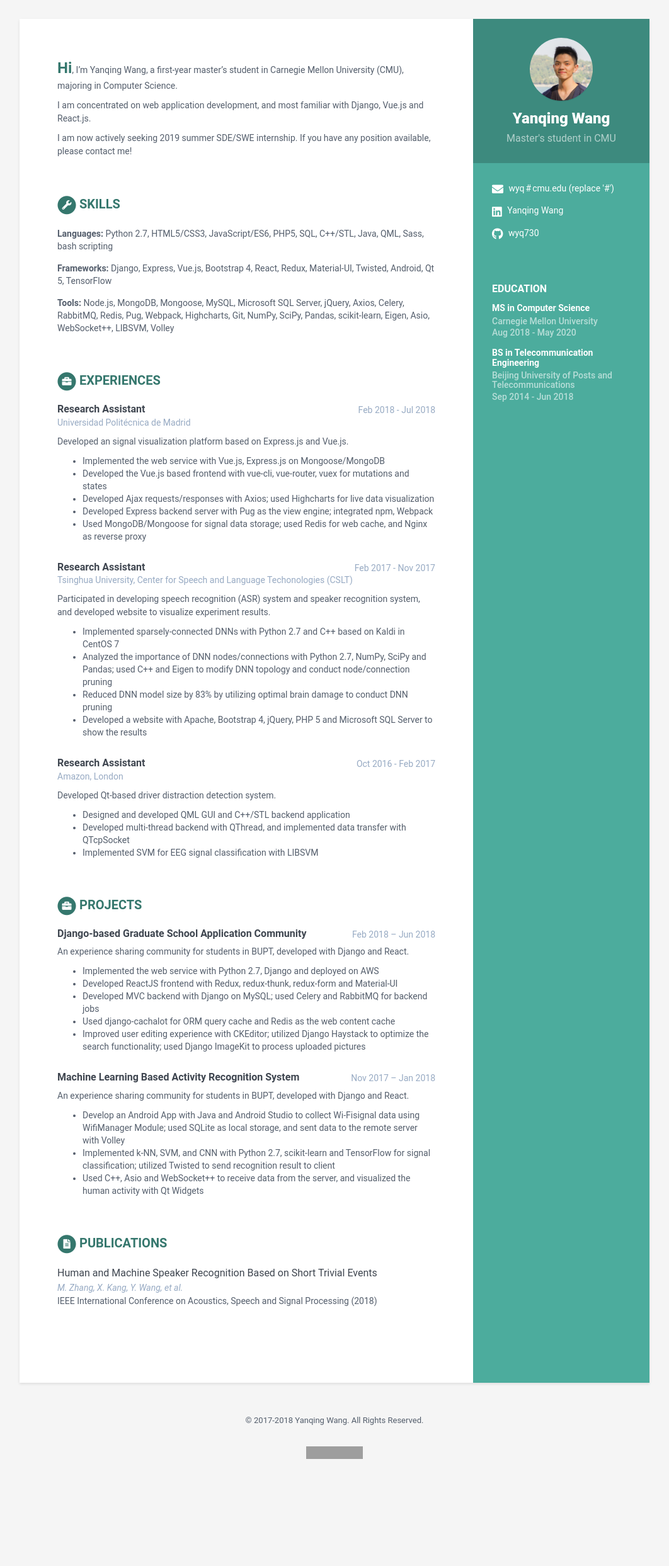
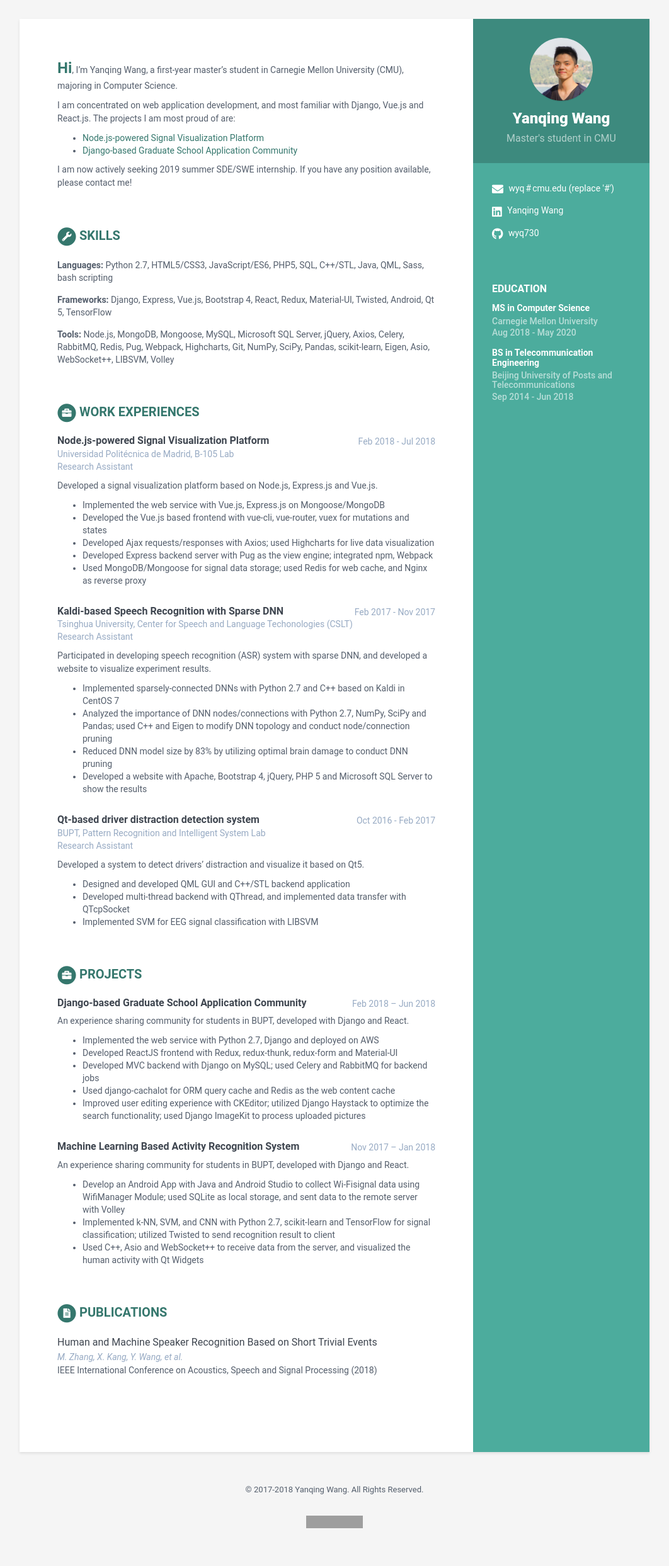
Before and after one commit to saisu123/saisu123.github.io, a Jekyll site: the page built from index.html, in a window 1280 px wide. Shown: the whole page at 63% size, without its empty margins (109-1171 px from the left). Built offline with Jekyll 4.4.1, drawn with Linux system fonts in a browser that asks for light colours; before the commit the page ends 2377 px from its top, so only the background shows below that; grey boxes are pictures that could not be loaded.

Commit message:
updated experience titles

```diff
--- a/_data/data.yml
+++ b/_data/data.yml
@@ -33,6 +33,10 @@ career-profile:
       (CMU), majoring in Computer Science.
 
       I am concentrated on web application development, and most familiar with Django, Vue.js and React.js.
+      The projects I am most proud of are:
+
+      - <span class="span-as-link" id="node-project-link">Node.js-powered Signal Visualization Platform</span>
+      - <span class="span-as-link" id="bupt-efly-link">Django-based Graduate School Application Community</span>
 
       I am now actively seeking 2019 summer SDE/SWE internship. If you have any position available, please
       contact me!
@@ -57,11 +61,12 @@ education:
           - Bullet point
 
 experiences:
-    - role: Research Assistant
+    - title: <span id="node-project">Node.js-powered Signal Visualization Platform</span>
       time: Feb 2018 - Jul 2018
-      company: Universidad Politécnica de Madrid
+      company: Universidad Politécnica de Madrid, B-105 Lab
+      role: Research Assistant
       details: |
-        Developed an signal visualization platform based on Express.js and Vue.js.
+        Developed a signal visualization platform based on Node.js, Express.js and Vue.js.
 
           - Implemented the web service with Vue.js, Express.js on Mongoose/MongoDB
           - Developed the Vue.js based frontend with vue-cli, vue-router, vuex for mutations and states
@@ -69,12 +74,13 @@ experiences:
           - Developed Express backend server with Pug as the view engine; integrated npm, Webpack
           - Used MongoDB/Mongoose for signal data storage; used Redis for web cache, and Nginx as reverse proxy
 
-    - role: Research Assistant
+    - title: Kaldi-based Speech Recognition with Sparse DNN
       time: Feb 2017 - Nov 2017
       company: Tsinghua University, Center for Speech and Language Techonologies (CSLT)
+      role: Research Assistant
       details: |
-        Participated in developing speech recognition (ASR) system and speaker recognition system,
-        and developed website to visualize experiment results.
+        Participated in developing speech recognition (ASR) system with sparse DNN,
+        and developed a website to visualize experiment results.
 
           - Implemented sparsely-connected DNNs with Python 2.7 and C++ based on Kaldi in CentOS 7
           - Analyzed the importance of DNN nodes/connections with Python 2.7, NumPy, SciPy and Pandas; used C++ and Eigen to modify DNN topology and conduct node/connection pruning
@@ -83,11 +89,12 @@ experiences:
 
 
 
-    - role: Research Assistant
+    - title: Qt-based driver distraction detection system
       time: Oct 2016 - Feb 2017
-      company: Amazon, London
+      company: BUPT, Pattern Recognition and Intelligent System Lab
+      role: Research Assistant
       details: |
-        Developed Qt-based driver distraction detection system.
+        Developed a system to detect drivers' distraction and visualize it based on Qt5.
 
           - Designed and developed QML GUI and C++/STL backend application
           - Developed multi-thread backend with QThread, and implemented data transfer with QTcpSocket
@@ -101,7 +108,7 @@ projects:
       Vestibulum et ligula in nunc bibendum fringilla a eu lectus.
 
     assignments:
-      - title: Django-based Graduate School Application Community
+      - title: <span id="bupt-efly">Django-based Graduate School Application Community</span>
         # link: "#hook"
         time: Feb 2018 – Jun 2018
         details: |
--- a/_includes/experiences.html
+++ b/_includes/experiences.html
@@ -6,7 +6,7 @@
       <i class="fas fa-circle fa-stack-2x"></i>
       <i class="fas fa-briefcase fa-stack-1x fa-inverse"></i>
     </span>
-    Experiences
+    Work Experiences
   </h2>
 
   {% for experience in experiences %}
@@ -15,11 +15,12 @@
     <div class="meta">
 
       <div class="upper-row">
-        <h3 class="job-title">{{ experience.role }}</h3>
+        <h3 class="job-title">{{ experience.title }}</h3>
         <div class="time">{{ experience.time }}</div>
       </div><!--//upper-row-->
 
       <div class="company">{{ experience.company }}</div>
+      <div class="role">{{ experience.role }}</div>
 
     </div><!--//meta-->
 
--- a/_sass/_base.scss
+++ b/_sass/_base.scss
@@ -194,10 +194,12 @@ p {
         color: $text-grey;
     }
     .company, .university {
+        color: $text-grey;
+    }
+    .role {
         margin-bottom: 10px;
         color: $text-grey;
     }
-
     .project-title {
         font-size: 16px;
         font-weight: 400;
@@ -288,3 +290,17 @@ p {
 .skill-part-title {
     font-weight: 650
 }
+
+.span-as-link {
+    color: darken($theme-color, 15%);
+}
+
+.span-as-link:hover {
+    cursor: pointer;
+    text-decoration: underline;
+    color: darken($theme-color, 30%);
+}
+
+.span-as-link:focus {
+    text-decoration: none;
+}
--- a/assets/js/main.js
+++ b/assets/js/main.js
@@ -1,21 +1,31 @@
 jQuery(document).ready(function($) {
 
-    $('.level-bar-inner').css('width', '0');
+    // $('.level-bar-inner').css('width', '0');
 
-    $(window).on('load', function() {
+    // $(window).on('load', function() {
 
-        $('.level-bar-inner').each(function() {
+    //     $('.level-bar-inner').each(function() {
 
-            var itemWidth = $(this).data('level');
+    //         var itemWidth = $(this).data('level');
 
-            $(this).animate({
-                width: itemWidth
-            }, 800);
+    //         $(this).animate({
+    //             width: itemWidth
+    //         }, 800);
 
-        });
+    //     });
 
-    });
+    // });
 
+    $("#node-project-link").click( function () {
+        $([document.documentElement, document.body]).animate({
+            scrollTop: $("#node-project").offset().top
+        }, 500);
+    })
 
+    $("#bupt-efly-link").click( function () {
+        $([document.documentElement, document.body]).animate({
+            scrollTop: $("#bupt-efly").offset().top
+        }, 500);
+    })
 
 });
```
Also changed, not shown: 3 other files.
